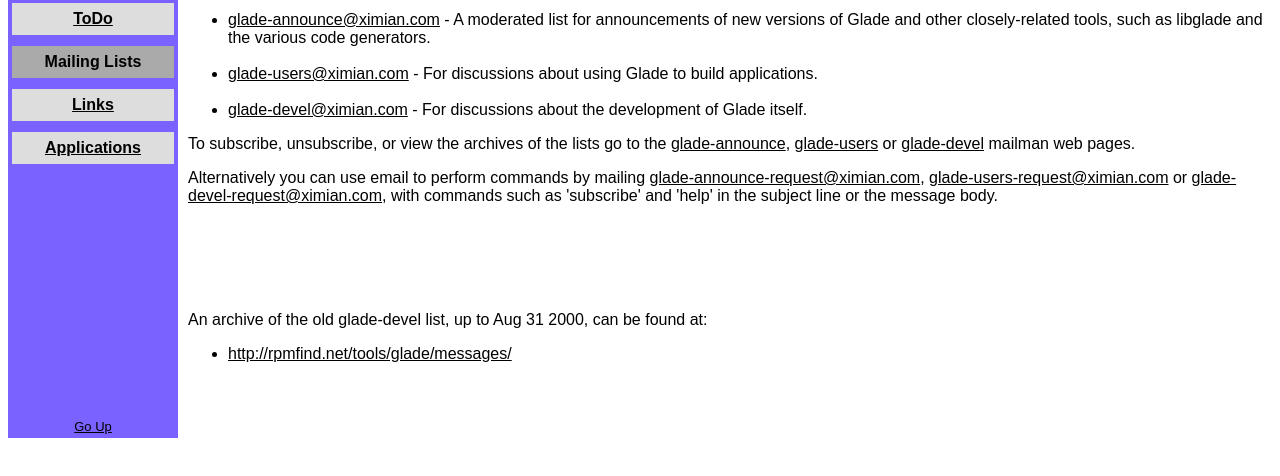
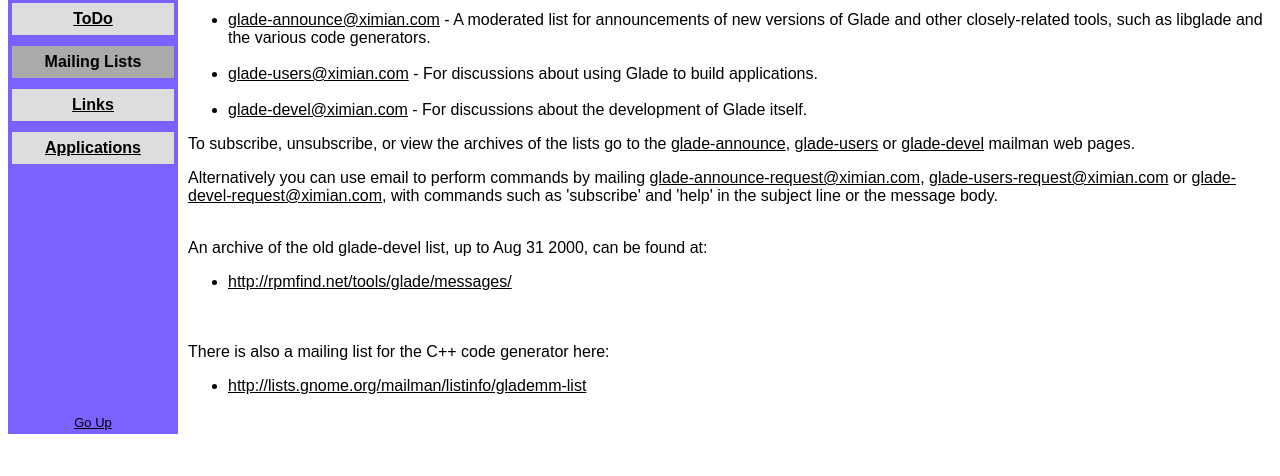
Before and after one commit to dalanicolai/glade-web, a plain HTML site: page lists.html in a window 1280 px wide. Shown: the part 180-656 px from the top of the page. Drawn offline with Linux system fonts and the light colour scheme.

Commit message:
added configure-thinkpad.
2003-11-09  Damon Chaplin  <damon@gnome.org>

	* apps.html: added configure-thinkpad.

	* lists.html: add link to glademm mailing list.

```diff
--- a/lists.html
+++ b/lists.html
@@ -119,8 +119,6 @@ glade-devel-request@ximian.com</a>,
 with commands such as 'subscribe' and 'help' in the subject line or
 the message body.
 <br><br>
-<br><br>
-<br><br>
 <P>
 An archive of the old glade-devel list, up to Aug 31 2000, can be found at:
 <UL>
@@ -128,6 +126,11 @@ An archive of the old glade-devel list, up to Aug 31 2000, can be found at:
 http://rpmfind.net/tools/glade/messages/</a>
 </UL>
 <br><br>
+There is also a mailing list for the C++ code generator here:
+<UL>
+<li><a href="http://lists.gnome.org/mailman/listinfo/glademm-list">
+http://lists.gnome.org/mailman/listinfo/glademm-list</a>
+</UL>
 </td>
 </tr>
 <tr valign="bottom">
```
Also changed, not shown: apps.html (+6 -0 lines), 1 other file.
